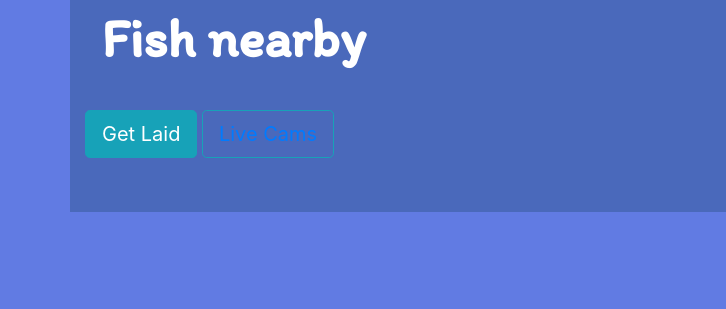
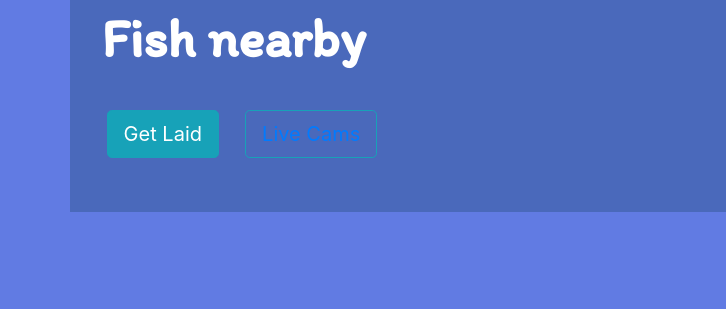
Before and after one commit to EsthrA/EstherA2, a plain HTML site: page index.html in a window 1280 px wide. Shown: the part 295-604 px from the top of the page, 0-726 px from the left. Drawn offline with nearby package versions, Linux system fonts and the light colour scheme.

Commit message:
yes pleawe

```diff
--- a/style.css
+++ b/style.css
@@ -28,6 +28,7 @@
 
 .getlayed{
 margin-bottom: 10%;
+margin-left: 4%;
 }
 
 
```
